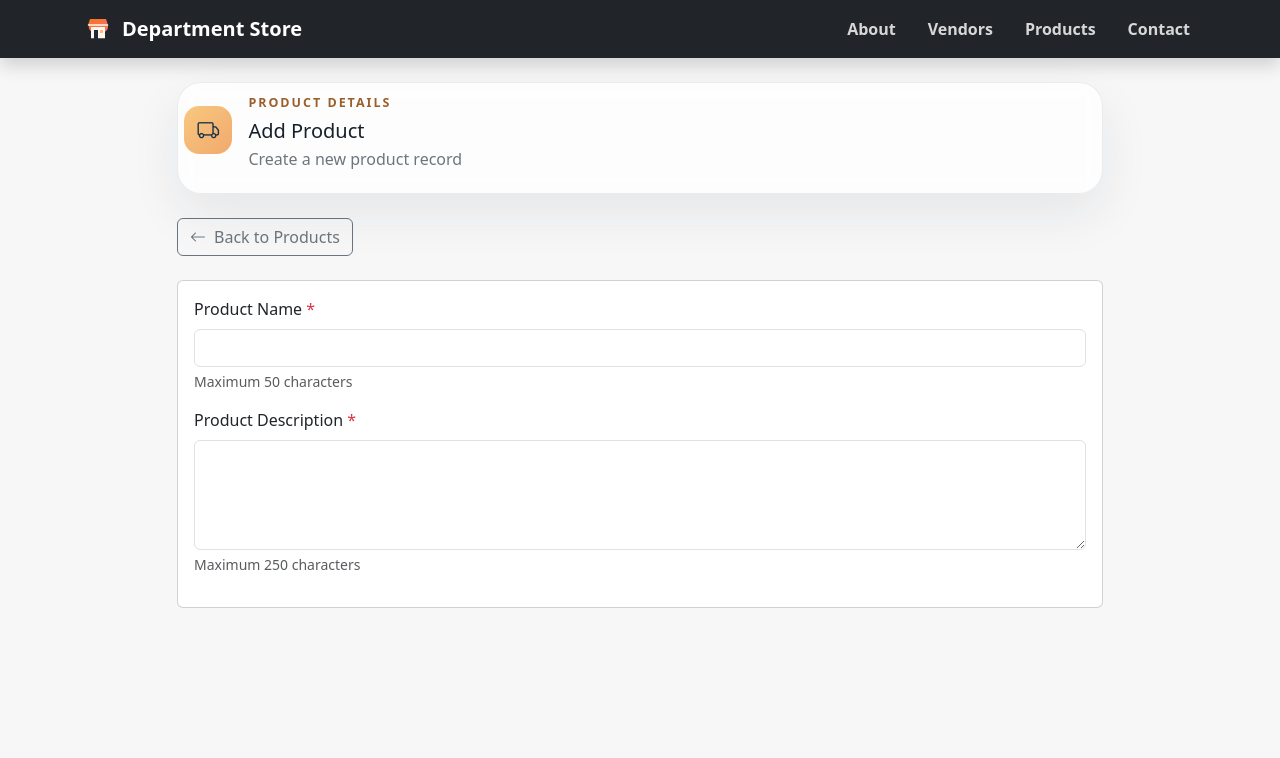
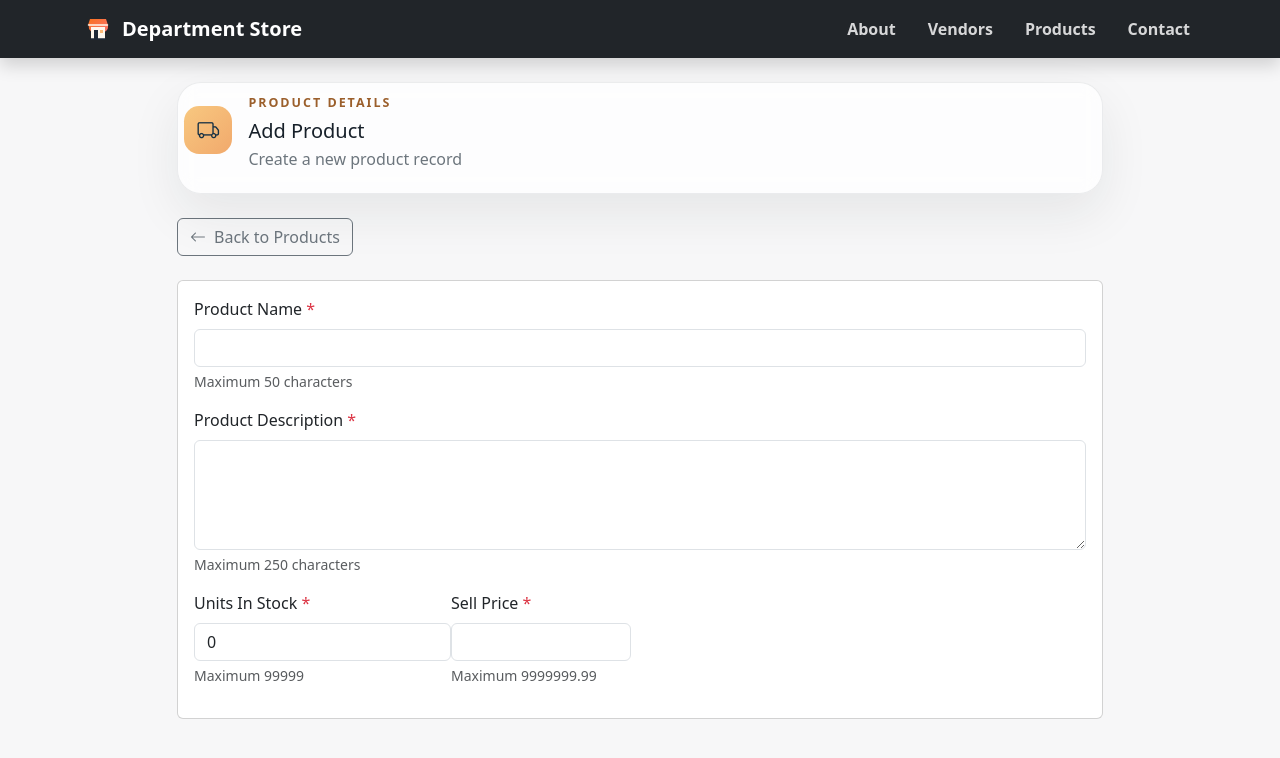
Before and after one commit to gfirzon-personal/dept-web-react, a React (Vite) app: page /product in a window 1280 px wide. Shown: the top 758 px of the page. Built offline with nearby package versions, Linux system fonts and the light colour scheme; no server answers.

Commit message:
continue work

```diff
--- a/src/features/products/pages/Product.jsx
+++ b/src/features/products/pages/Product.jsx
@@ -63,6 +63,7 @@ export default function Product() {
          ProductName: productData.ProductName || '',
          ProductDescription: productData.ProductDescription || '',
          UnitsInStock: productData.UnitsInStock || 0,
+         SellPrice: productData.SellPrice || 0,
          DiscountPercentage: productData.DiscountPercentage || 0,
          UnitsMax: productData.UnitsMax || 0
       });
@@ -192,6 +193,47 @@ export default function Product() {
                            <div className="form-text">Maximum 250 characters</div>
                         </div>
 
+                        <div className="parent-container d-flex">
+                           <div className="mb-3">
+                              <label htmlFor="UnitsInStock" className="form-label">
+                                 Units In Stock <span className="text-danger">*</span>
+                              </label>
+                              <input
+                                 type="number"
+                                 className="form-control"
+                                 id="UnitsInStock"
+                                 name="UnitsInStock"
+                                 value={product.UnitsInStock}
+                                 onChange={handleChange}
+                                 max={99999}
+                                 required
+                                 disabled={saving}
+                              />
+                              <div className="form-text">Maximum 99999</div>
+                           </div>
+
+                           <div className="mb-3">
+                              <label htmlFor="SellPrice" className="form-label">
+                                 Sell Price <span className="text-danger">*</span>
+                              </label>
+                              <input
+                                 type="number"
+                                 className="form-control"
+                                 id="SellPrice"
+                                 name="SellPrice"
+                                 value={product.SellPrice}
+                                 onChange={handleChange}
+                                 inputMode="decimal"
+                                 min="0.00"
+                                 max="9999999.99"
+                                 step="0.01"
+                                 required
+                                 disabled={saving}
+                              />
+                              <div className="form-text">Maximum 9999999.99</div>
+                           </div>
+                        </div>
+
                      </form>
                   </div>
                </div>
```
